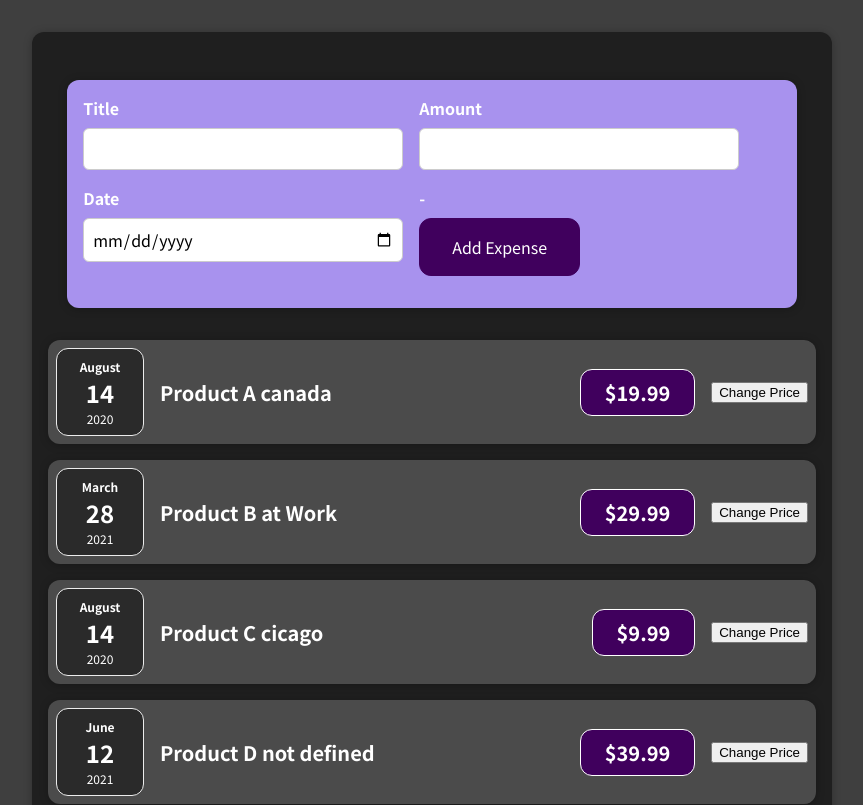
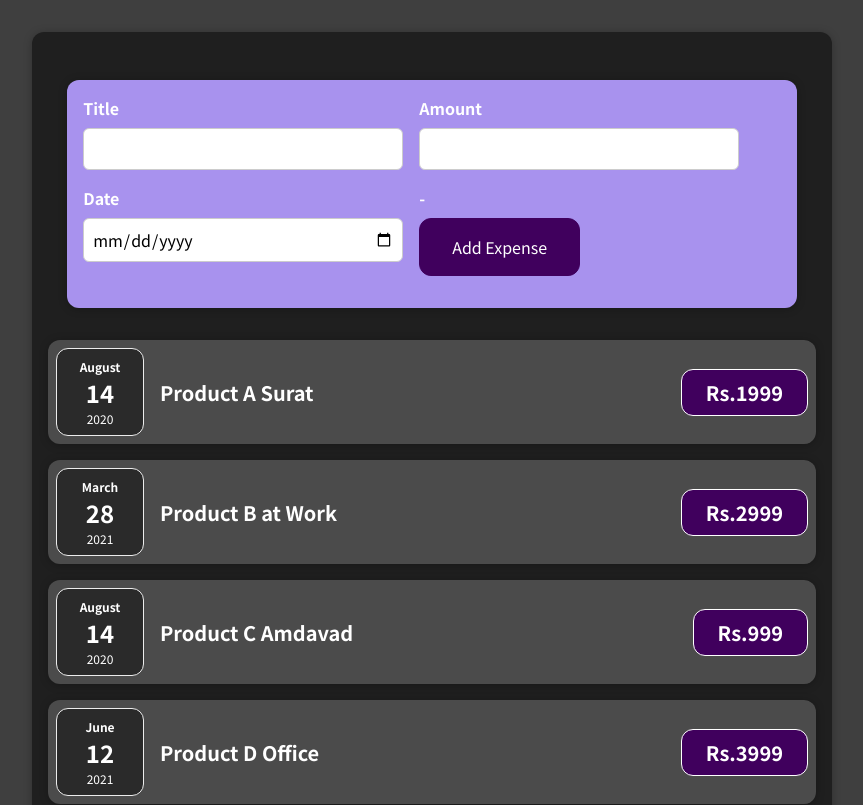
Before and after one commit to dhaval1997/React-Expense-App, a React (Vite) app: page / in a window 1280 px wide. Shown: the top 805 px of the page, without its empty margins (208-1071 px from the left). Built offline with nearby package versions, Linux system fonts and the light colour scheme.

Commit message:
rendering user data to the UI

```diff
--- a/src/App.js
+++ b/src/App.js
@@ -5,13 +5,13 @@ import dummyData from "./utils/dummy";
 import Card from "./Components/Card";
 import "./Components/Expenses.css";
 import NewExpense from "./Components/NewExpense";
-import ExpenseForm from "./Components/ExpenseForm ";
 
 const AppLayout = () => {
   const [expenses, setExpense] = useState(dummyData);
 
-  const addExpenseHandler = (newExpene) => {
-    setExpense((prevExpense) => [newExpene, ...prevExpense]);
+  const addExpenseHandler = (newExpense) => {
+    setExpense((prevExpense) => [newExpense, ...prevExpense]);
+    console.log(newExpense);
   };
 
   return (
--- a/src/Components/ExpenseForm .js
+++ b/src/Components/ExpenseForm .js
@@ -18,10 +18,7 @@ const ExpenseForm = (props) => {
       amount: enteredAmount,
       date: new Date(enteredDate),
     };
-    if (typeof props.onAddExpense === "function") {
-      props.onAddExpense(expenseData);
-    }
-    console.log(expenseData);
+    props.onSaveExpenseData(expenseData);
     setEnteredAmount("");
     setEnteredDate("");
     setEnteredTitle("");
@@ -40,8 +37,8 @@ const ExpenseForm = (props) => {
             <input
               value={enteredAmount}
               type="number"
-              min="0.01"
-              step="0.01"
+              min="1"
+              step="1"
               onChange={amountHandler}
             />
           </div>
--- a/src/Components/ExpenseItem.css
+++ b/src/Components/ExpenseItem.css
@@ -27,7 +27,7 @@
   color: white;
 }
 
-.expense-item__price {
+.expense-item__amount {
   font-size: 1rem;
   font-weight: bold;
   color: white;
@@ -49,7 +49,7 @@
     font-size: 1.25rem;
   }
 
-  .expense-item__price {
+  .expense-item__amount {
     font-size: 1.25rem;
     padding: 0.5rem 1.5rem;
   }
--- a/src/Components/ExpenseItem.js
+++ b/src/Components/ExpenseItem.js
@@ -3,17 +3,17 @@ import "./ExpenseItem.css";
 import "./ExpenseDate.css";
 import Card from "./Card"
 
-const ExpenseItem = ({ date, title, price, location }) => {
+const ExpenseItem = ({ date, title, amount, location }) => {
   const month = date.toLocaleString("en-US", { month: "long" });
   const day = date.toLocaleString("en-US", { day: "2-digit" });
   const year = date.getFullYear();
 
-  const [currentPrice, setCurrentPrice] = useState(price);
+  // const [currentamount, setCurrentamount] = useState(amount);
 
-  const changePrice = () => {
-    // Set the price to $100 when the button is clicked
-    setCurrentPrice(100);
-  };
+  // const changeamount = () => {
+  //   // Set the amount to $100 when the button is clicked
+  //   setCurrentamount(100);
+  // };
 
   return (
     <>
@@ -27,8 +27,8 @@ const ExpenseItem = ({ date, title, price, location }) => {
           <h2>
             {title} {location}
           </h2>
-          <div className="expense-item__price">${currentPrice}</div>
-          <button onClick={changePrice}>Change Price</button>
+          <div className="expense-item__amount">Rs.{amount}</div>
+          {/* <button onClick={changeamount}>Change amount</button> */}
         </div>
       </Card>
     </>
--- a/src/Components/NewExpense.js
+++ b/src/Components/NewExpense.js
@@ -1,10 +1,18 @@
 import ExpenseForm from "./ExpenseForm ";
 import "./NewExpense.css";
 
-const NewExpense = () => {
+const NewExpense = (props) => {
+  const saveExpenseDataHandler = (enteredExpenseData) => {
+    const expenseData = {
+      ...enteredExpenseData,
+      id: Math.random().toString(),
+    };
+    props.onAddExpense(expenseData);
+  };
+
   return (
     <div className="new-expense">
-      <ExpenseForm />
+      <ExpenseForm onSaveExpenseData={saveExpenseDataHandler} />
     </div>
   );
 };
--- a/src/utils/dummy.js
+++ b/src/utils/dummy.js
@@ -2,86 +2,86 @@ const dummyData = [
   {
     id: 1,
     title: "Product A",
-    price: 19.99,
+    amount: 1999,
     date: new Date(2020, 7, 14),
-    location: "canada",
+    location: "Surat",
   },
   {
     id: 2,
     title: "Product B",
-    price: 29.99,
+    amount: 2999,
     date: new Date(2021, 2, 28),
     location: "at Work",
   },
   {
     id: 3,
     title: "Product C",
-    price: 9.99,
+    amount: 999,
     date: new Date(2020, 7, 14),
-    location: "cicago",
+    location: "Amdavad",
   },
   {
     id: 4,
     title: "Product D",
-    price: 39.99,
+    amount: 3999,
     date: new Date(2021, 5, 12),
-    location: "not defined",
+    location: "Office",
   },
   {
     id: 5,
     title: "Product A",
-    price: 19.99,
+    amount: 1999,
     date: new Date(2021, 2, 28),
-    location: "canada",
+    location: "Surat",
   },
   {
     id: 6,
     title: "Product B",
-    price: 29.99,
+    amount: 2999,
     date: new Date(2021, 2, 28),
     location: "at Work",
   },
   {
     id: 7,
     title: "Product C",
-    price: 9.99,
+    amount: 999,
     date: new Date(2021, 2, 28),
-    location: "cicago",
+    location: "Amdavad",
   },
   {
     id: 8,
     title: "Product D",
-    price: 39.99,
+    amount: 3999,
     date: new Date(2020, 7, 14),
-    location: "not defined",
+    location: "Office",
   },
   {
     id: 9,
     title: "Product A",
-    price: 19.99,
+    amount: 1999,
     date: new Date(2021, 5, 12),
-    location: "canada",
+    location: "Surat",
   },
   {
     id: 10,
     title: "Product B",
-    price: 29.99,
+    amount: 2999,
     date: new Date(2021, 5, 12),
     location: "at Work",
   },
   {
     id: 11,
     title: "Product C",
-    price: 9.99,
+    amount: 999,
     date: new Date(2021, 2, 28),
-    location: "cicago",
+    location: "Amdavad",
   },
   {
     id: 12,
     title: "Product D",
-    price: 39.99,
+    amount: 3999,
     date: new Date(2020, 7, 14),
-    location: "not defined",
+    location: "Office",
   },
 ];
 
```
